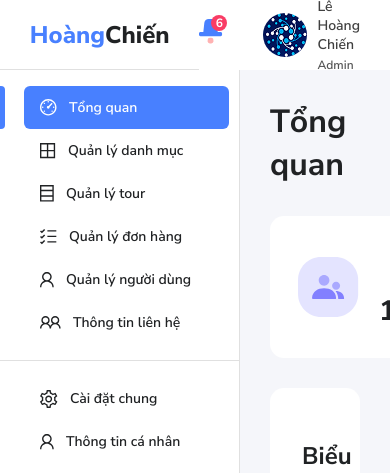
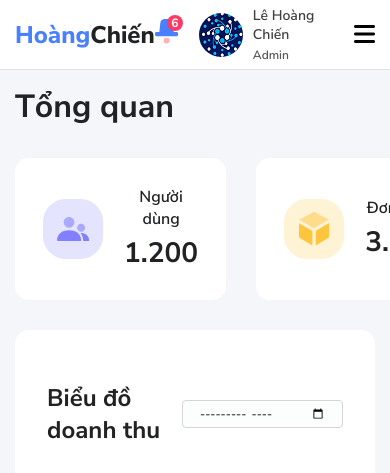
Before and after one commit to LEHOANGCHIEN/travel-tour-admin, a web app: file dashboard.html in a window 390 px wide. Shown: the top 473 px of the page. Run offline with its HTML, style and script files only (its server is not run), Linux system fonts and the light colour scheme.

Commit message:
1.1. Responsive layout chung

```diff
--- a/assets/css/style.css
+++ b/assets/css/style.css
@@ -407,6 +407,33 @@ button {
     font-size: 12px;
     color: #565656;
 }
+
+.inner-button-menu {
+    display: none;
+}
+
+@media (max-width: 992px) {
+    .header .inner-left {
+        width: auto;
+        padding-left: 30px;
+    }
+    .inner-button-menu {
+        display: block;
+        font-size: 24px;
+        cursor: pointer;
+    }
+}
+
+@media (max-width: 576px) {
+    .header .inner-left {
+        padding-left: 15px;
+    }
+
+    .header .inner-right {
+        padding-right: 15px;
+        gap: 20px;
+    }
+}
 /* End Header */
 
 /* Main */
@@ -477,6 +504,12 @@ button {
     background-color: #E0E0E0;
     height: 1px;
 }
+
+@media (max-width: 992px) {
+    .sider {
+        display: none;
+    }
+}
 /* End Sider */
 
 /* Content */
@@ -487,6 +520,12 @@ button {
     overflow: auto;
     background-color: #F5F6FA;
     padding: 30px;
+}
+
+@media (max-width: 576px) {
+    .content {
+        padding: 15px;
+    }
 }
 /* End Content */
 
--- a/dashboard.html
+++ b/dashboard.html
@@ -18,6 +18,7 @@
             <div class="inner-role">Admin</div>
           </div>
         </div>
+        <div class="inner-button-menu"><i class="fas fa-bars"></i></div>
       </div>
     </header>
     <main class="main">
--- a/package.json
+++ b/package.json
@@ -8,5 +8,7 @@
   },
   "dependencies": {
     "pug-cli": "^1.0.0-alpha6"
-  }
+  },
+  "repository": "git@gitlab.com:uit-group7962935/project-2.git",
+  "author": "LEHOANGCHIEN <lehoangchien32005@gmail.com>"
 }
--- a/views/partials/header.pug
+++ b/views/partials/header.pug
@@ -12,3 +12,5 @@ header.header
       .inner-text
         .inner-name Lê Hoàng Chiến
         .inner-role Admin
+    .inner-button-menu
+      i.fas.fa-bars
```
